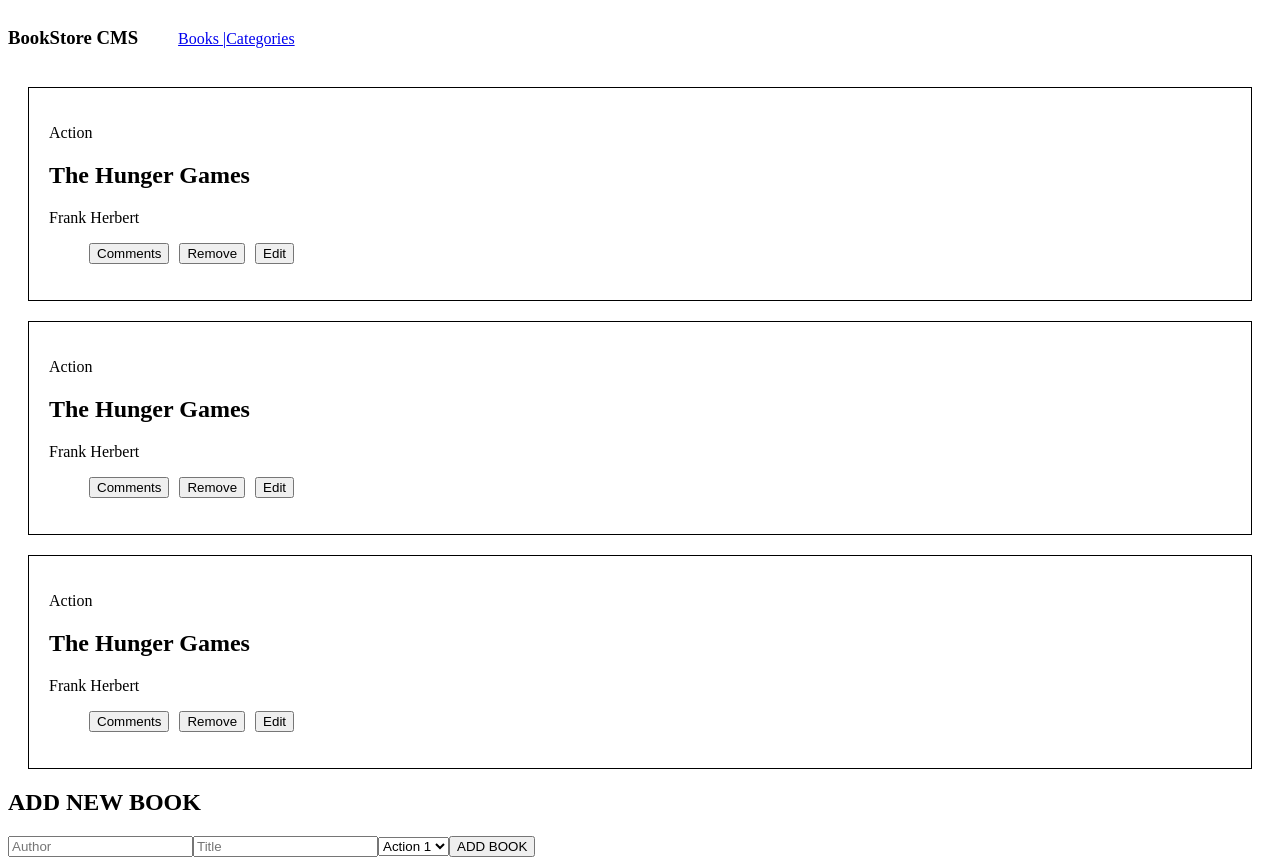
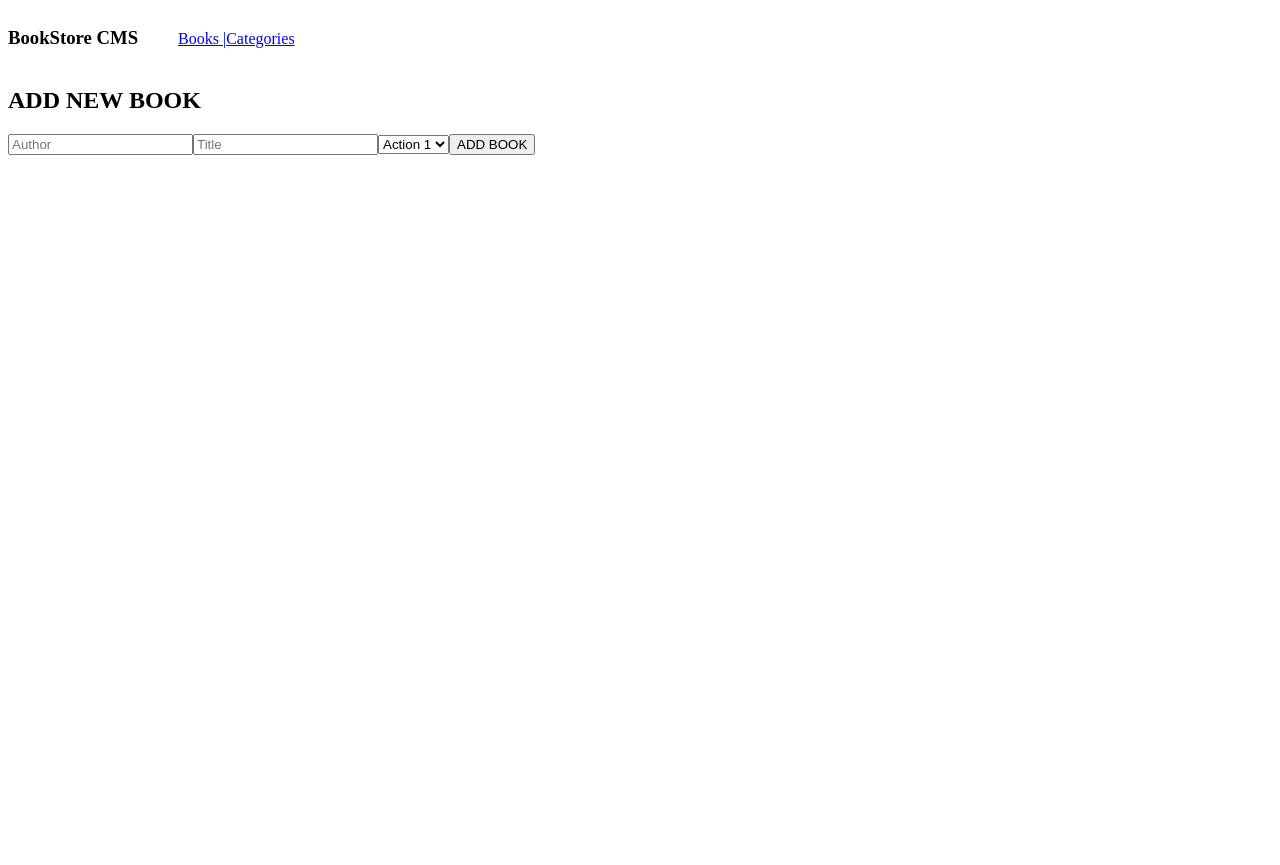
Before and after one commit to keroloussamy/Bookstore, a React (Create React App) app: page / in a window 1280 px wide. After the commit the page ends 800 px from the top, so only its background shows below. Built offline with nearby package versions, Linux system fonts and the light colour scheme.

Commit message:
Display items from reducer

```diff
--- a/src/components/BookItem/BookItem.js
+++ b/src/components/BookItem/BookItem.js
@@ -1,12 +1,13 @@
 import React from 'react';
+import PropTypes from 'prop-types';
 import styles from './BookItem.module.css';
 
-function BookItem() {
+function BookItem({ book }) {
   return (
     <div className={styles.bookItem}>
       <p className="itemCategory">Action</p>
-      <h2 className="itemTitle">The Hunger Games</h2>
-      <p className="itemAuthor">Frank Herbert</p>
+      <h2 className="itemTitle">{book.title}</h2>
+      <p className="itemAuthor">{book.author}</p>
       <ul className={styles.itemActions}>
         <li><button type="button" onClick="">Comments</button></li>
         <li><button type="button" onClick="">Remove</button></li>
@@ -16,4 +17,11 @@
   );
 }
 
+BookItem.propTypes = {
+  book: PropTypes.shape({
+    title: PropTypes.string.isRequired,
+    author: PropTypes.string.isRequired,
+  }).isRequired,
+};
+
 export default BookItem;
--- a/src/components/Books/Books.js
+++ b/src/components/Books/Books.js
@@ -1,13 +1,15 @@
 import React from 'react';
+import { useSelector } from 'react-redux';
 import BookItem from '../BookItem/BookItem';
 import NewBook from '../NewBook/NewBook';
 
 function Books() {
+  const books = useSelector((state) => state.booksReducer);
   return (
     <div>
-      <BookItem />
-      <BookItem />
-      <BookItem />
+      {books.map((book) => (
+        <BookItem key={book.id} book={book} />
+      ))}
       <NewBook />
     </div>
   );
```
